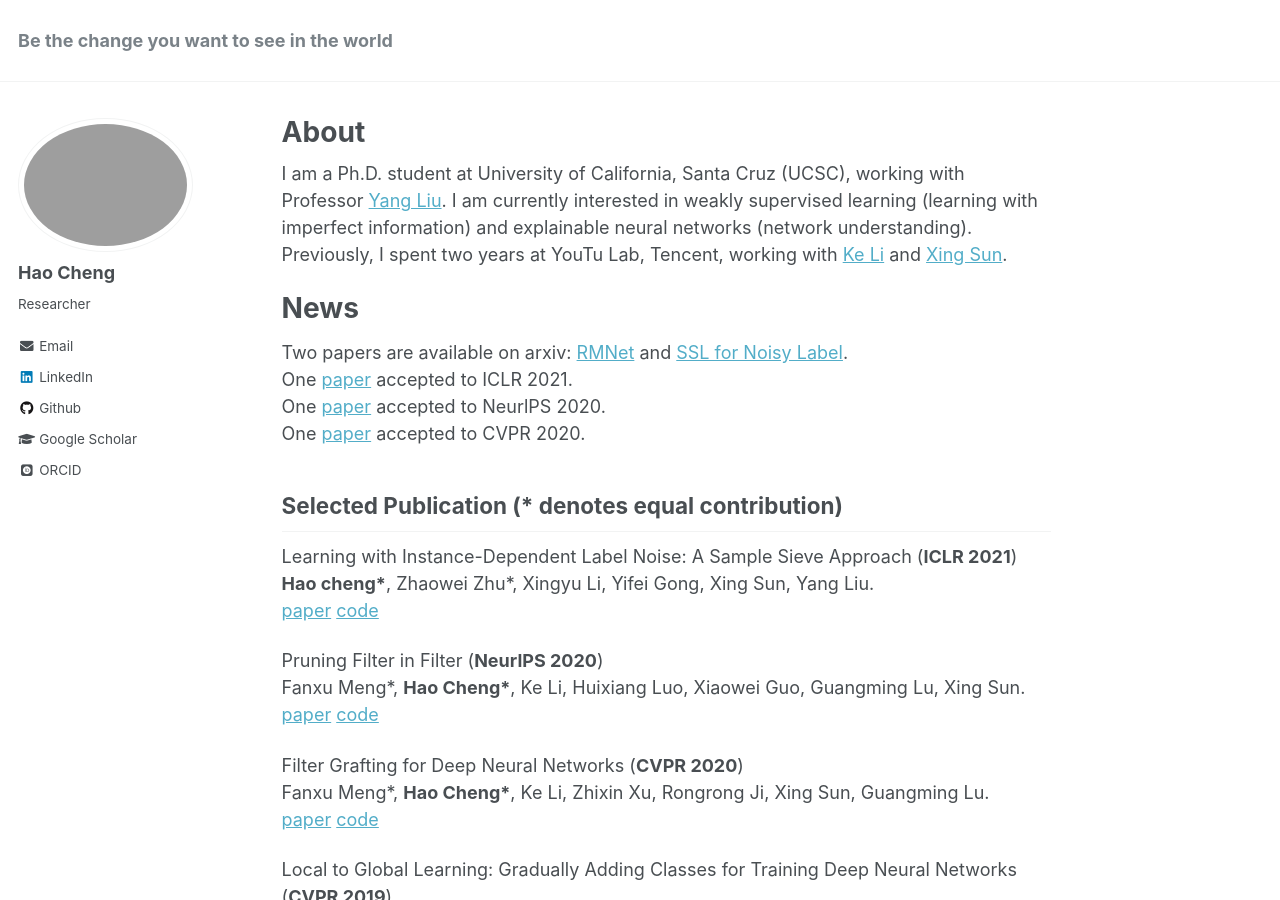
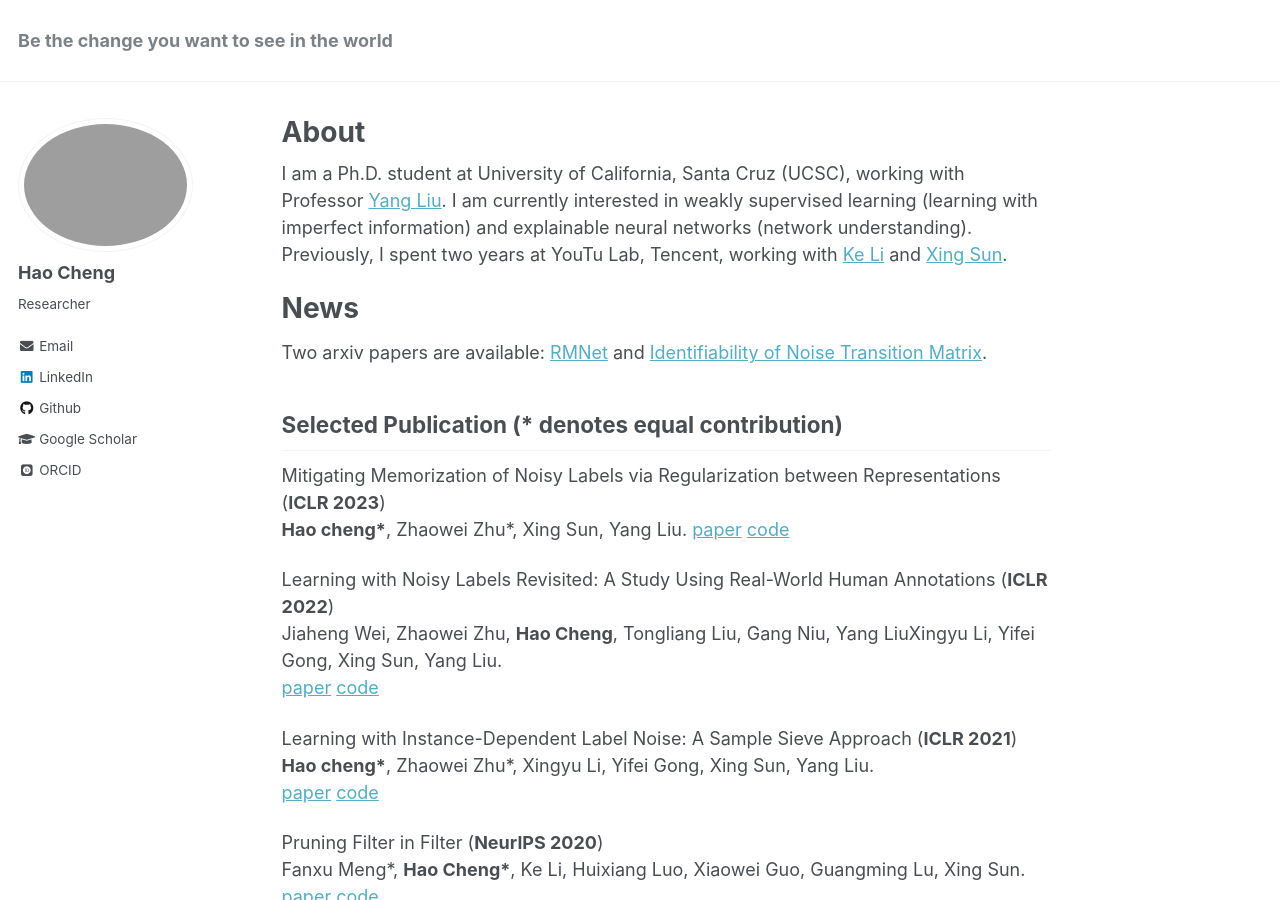
Before and after one commit to haochenglouis/haochenglouis.github.io, a Jekyll site: the page built from _pages/about.md, in a window 1280 px wide and 900 px high. Built offline with Jekyll 4.4.1, drawn with Linux system fonts in a browser that asks for light colours; some web fonts are replaced.

Commit message:
Update about.md

```diff
--- a/_pages/about.md
+++ b/_pages/about.md
@@ -14,12 +14,17 @@ Professor [Yang Liu](http://www.yliuu.com). I am currently interested in weakly
 
 News
 ======
-Two papers are available on arxiv: [RMNet](https://arxiv.org/abs/2111.00687) and [SSL for Noisy Label](https://arxiv.org/abs/2110.09022).
-One [paper](https://arxiv.org/pdf/2010.02347.pdf) accepted to ICLR 2021.
-One [paper](https://arxiv.org/pdf/2009.14410.pdf) accepted to NeurlPS 2020.
-One [paper](https://openaccess.thecvf.com/content_CVPR_2020/papers/Meng_Filter_Grafting_for_Deep_Neural_Networks_CVPR_2020_paper.pdf) accepted to CVPR 2020.
+Two arxiv papers are available: [RMNet](https://arxiv.org/abs/2111.00687) and [Identifiability of Noise Transition Matrix](https://arxiv.org/abs/2202.02016).
 
 ## Selected Publication (* denotes equal contribution)
+
+Mitigating Memorization of Noisy Labels via Regularization between Representations (**ICLR 2023**)
+**Hao cheng\***, Zhaowei Zhu\*, Xing Sun, Yang Liu.
+[paper](https://arxiv.org/pdf/2110.09022.pdf) [code](https://github.com/UCSC-REAL/SelfSup_NoisyLabel)
+
+Learning with Noisy Labels Revisited: A Study Using Real-World Human Annotations (**ICLR 2022**)
+Jiaheng Wei, Zhaowei Zhu, **Hao Cheng**, Tongliang Liu, Gang Niu, Yang LiuXingyu Li, Yifei Gong, Xing Sun, Yang Liu.
+[paper](https://arxiv.org/pdf/2110.12088.pdf) [code](http://noisylabels.com)
 
 Learning with Instance-Dependent Label Noise: A Sample Sieve Approach (**ICLR 2021**)
 **Hao cheng\***, Zhaowei Zhu\*, Xingyu Li, Yifei Gong, Xing Sun, Yang Liu.
```
